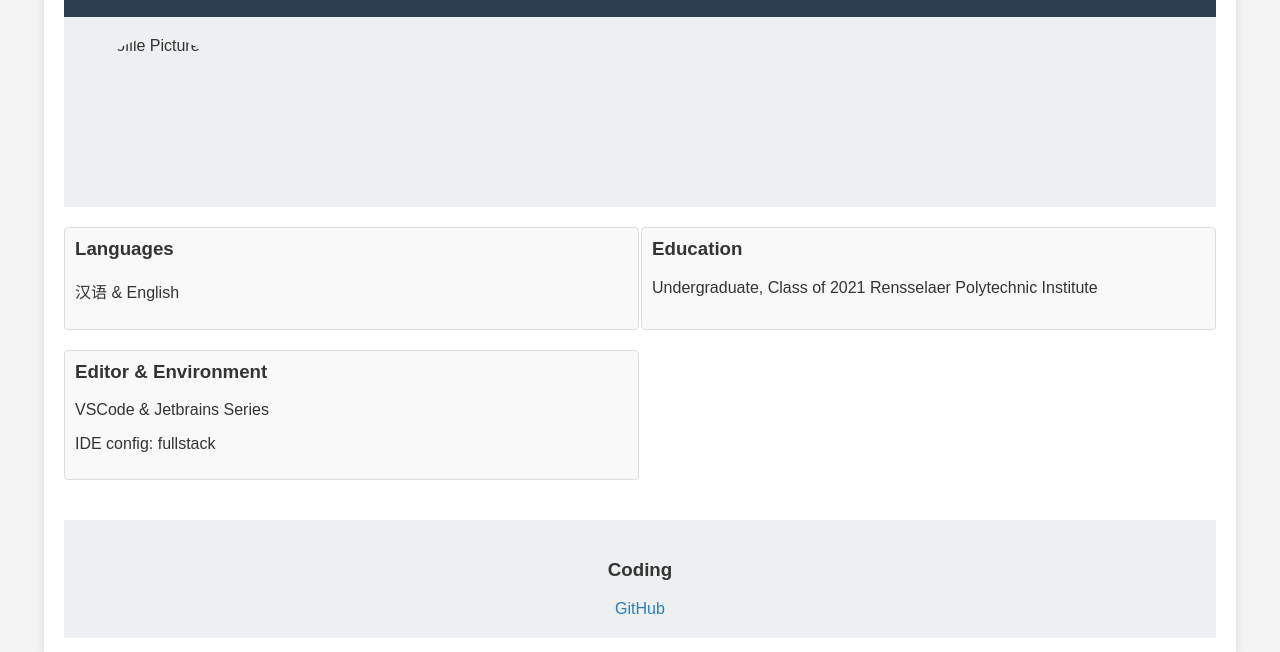
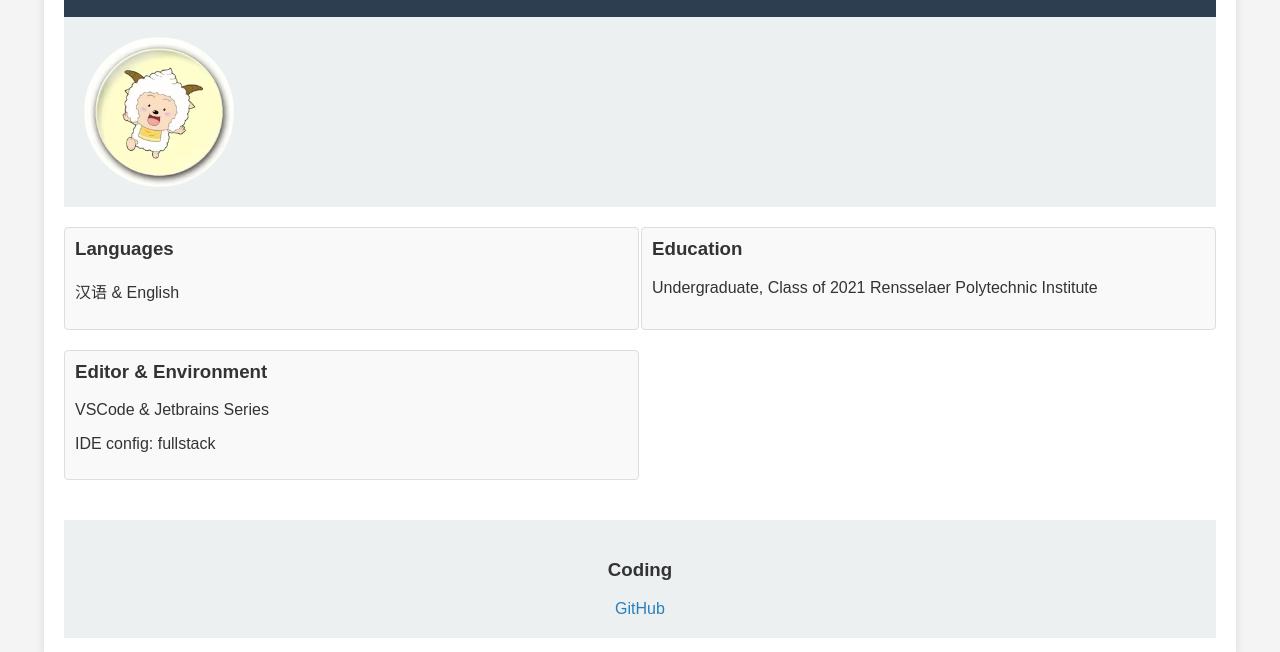
Before and after one commit to TroYxiaoqinchun/JJJJ, a plain HTML site: page index.html in a window 1280 px wide. Shown: the part 80-732 px from the top of the page. Drawn offline with Linux system fonts and the light colour scheme.

Commit message:
Add files via upload

```diff
--- a/index.html
+++ b/index.html
@@ -12,7 +12,7 @@
             <h1>Hey, it's JJJJ</h1>
         </header>
         <div class="profile">
-            <img src="path/to/your/profile-picture.jpg" alt="Profile Picture" class="profile-pic">
+            <img src="02643abe90ceef138c903dffce6b043d21dceff2.jpg@240w_240h_1c_1s_!web-avatar-space-header.avif" alt="Profile Picture" class="profile-pic">
         </div>
         <div class="info">
             <div class="section">
```
